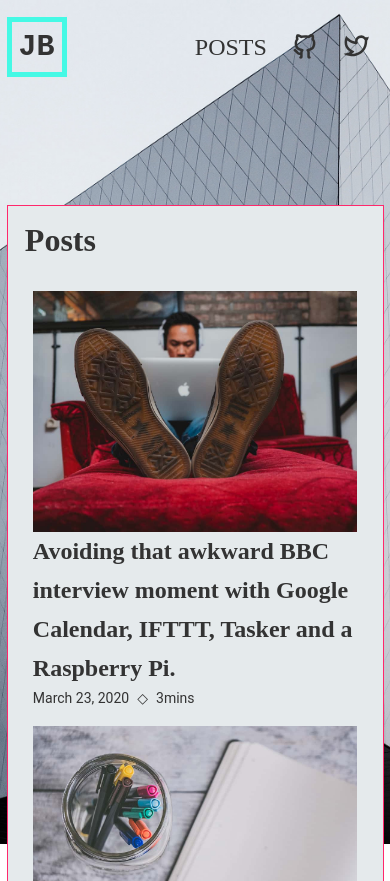
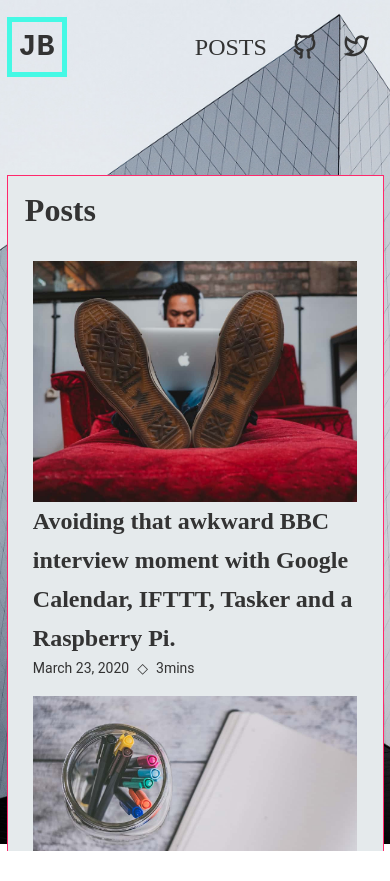
Before and after one commit to jim-at-jibba/james-best-gatsby, a Gatsby site: page /posts in a window 390 px wide. Built offline with nearby package versions, Linux system fonts and the light colour scheme; Gatsby itself is replaced by a stand-in of ours.

Commit message:
Fix padding on article on mobile

```diff
--- a/src/components/shared/BodyWrapper.tsx
+++ b/src/components/shared/BodyWrapper.tsx
@@ -8,9 +8,11 @@ const BodyContainer = styled.div`
     display: flex;
     justify-content: center;
     height: calc(100vh - ${px2vw(80, 720)});
+    padding-bottom: 30px;
 
     ${mediaQueries("md")(`
       height: calc(100vh - ${px2vw(80, 1024)});
+      padding-bottom: 0;
     `)}
 
     ${mediaQueries("xl")(`
```
